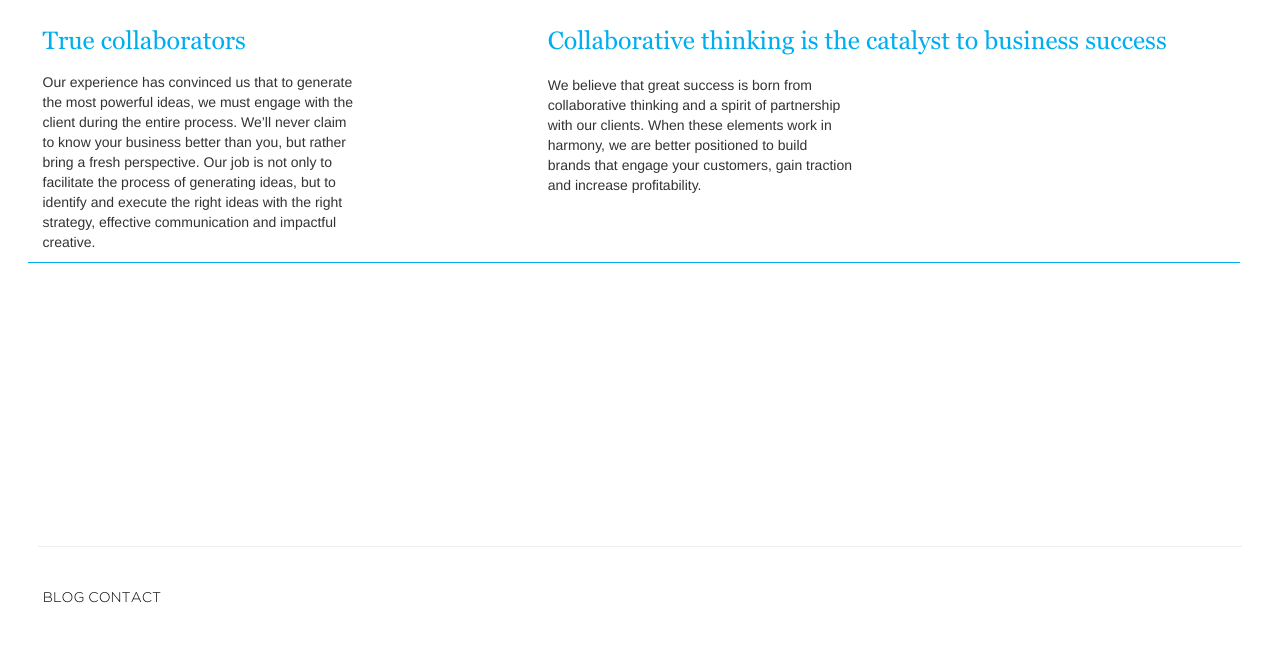
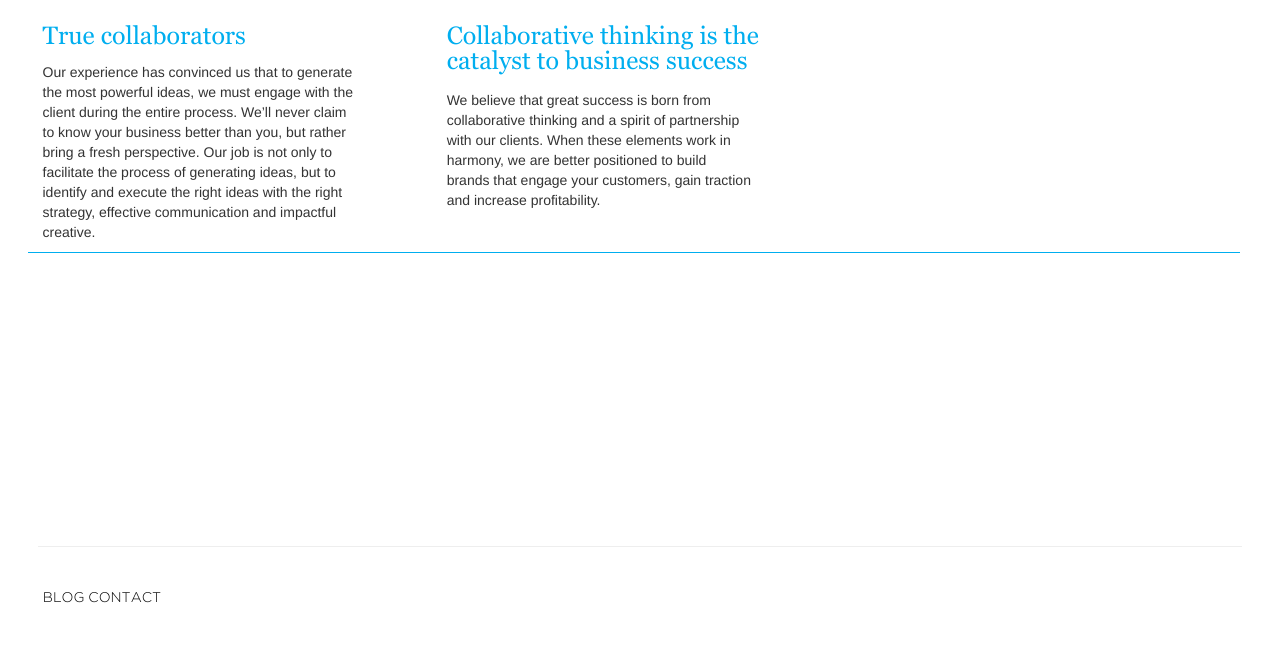
Before and after one commit to Jeagan7494/bluebird, a website: page Public/html/main.html in a window 1280 px wide. Shown: the part 54-713 px from the top of the page. Drawn offline with nearby package versions, Linux system fonts and the light colour scheme; some packages are replaced by stand-ins of ours; files whose address does not match are found by name; a web font is replaced by a local one.

Commit message:
messing with col size for top two paragraphs

```diff
--- a/Public/css/main.css
+++ b/Public/css/main.css
@@ -200,6 +200,7 @@ a.navbar-brand {
     font-size: 2.5rem;
     font-weight: normal;
     padding-bottom: 1%;
+    line-height: 2.5rem;
 }
 
 .zeroBottomMargin {
--- a/Public/html/main.html
+++ b/Public/html/main.html
@@ -74,9 +74,8 @@ identify and execute the right ideas with the right <br>
 strategy, effective communication and impactful <br>
 creative.</p>
         </div>
-<div class="col-lg-1"></div>
         <div class="col-xs-12 col-lg-7">
-          <p class="blue headParagraph">Collaborative thinking is the catalyst to business success</p>
+          <p class="blue headParagraph">Collaborative thinking is the <br>catalyst to business success</p>
           <p>We believe that great success is born from <br>
 collaborative thinking and a spirit of partnership <br>
 with our clients. When these elements work in <br>
```
